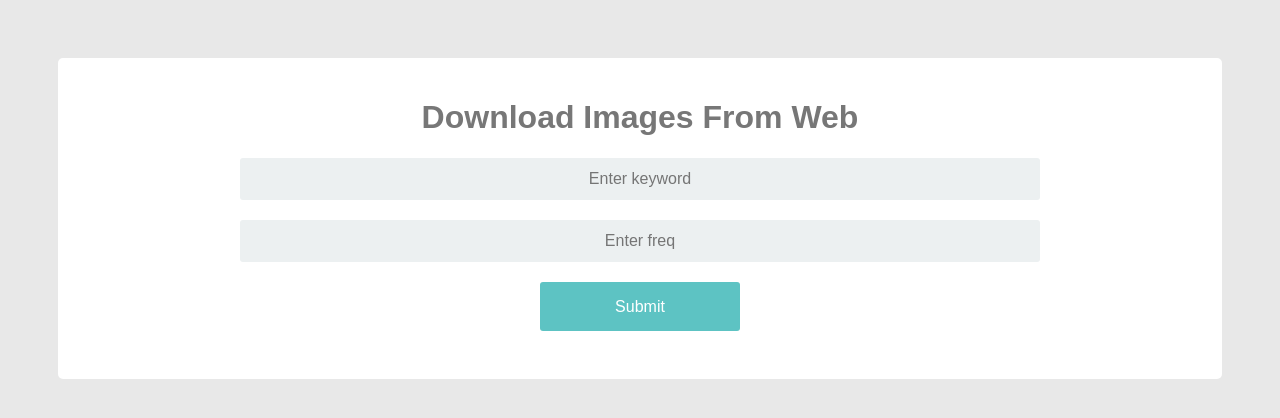
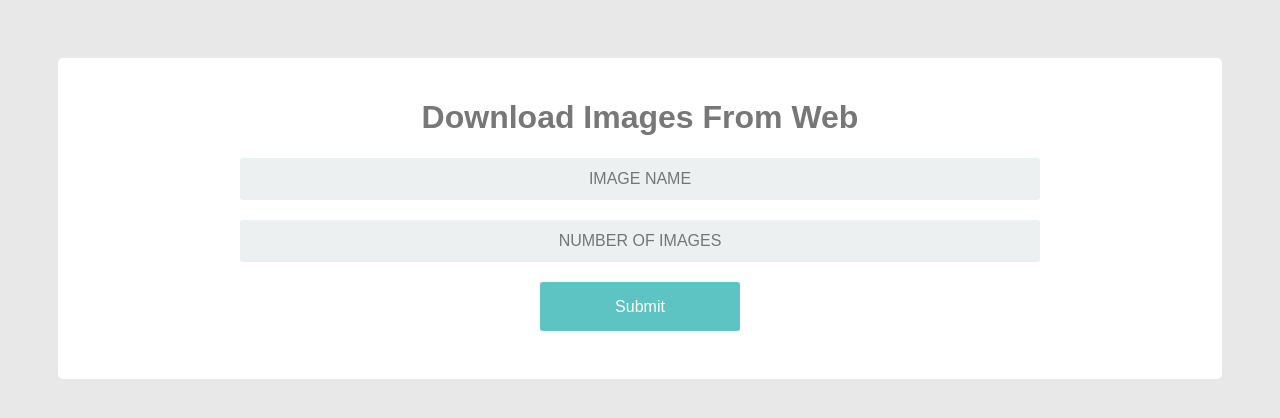
Before and after one commit to RaguTeja/ImageScrapper, a Python web app: template templates/index.html in a window 1280 px wide. Shown: the top 418 px of the page. Run offline with Jinja, Linux system fonts and the light colour scheme; the template is opened without the code that fills it, so the values that code supplies are empty.

Commit message:
Update index.html

```diff
--- a/templates/index.html
+++ b/templates/index.html
@@ -19,8 +19,8 @@ function alertText(){
 
 			<div class="login-form">
 				<div class="control-group">
-				<input style="width:800px" type="text" class="login-field"  required="" placeholder="Enter keyword" name="search_term"></br>
-				<input style="width:800px" type="text" class="login"  required="" placeholder="Enter freq" name="frequency"></br>
+				<input style="width:800px" type="text" class="login-field"  required="" placeholder="IMAGE NAME" name="search_term"></br>
+				<input style="width:800px" type="text" class="login"  required="" placeholder="NUMBER OF IMAGES" name="frequency"></br>
 				<input type="submit" value="Submit" onclick="alertText()" class="btn btn-primary btn-large btn-block" >
 			    <br>
 				</div>
```
